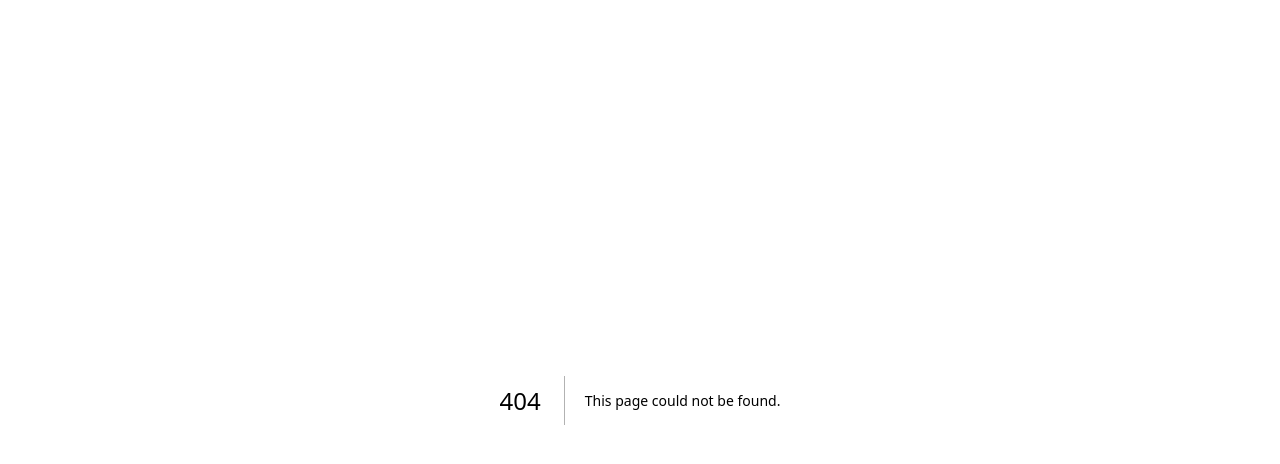
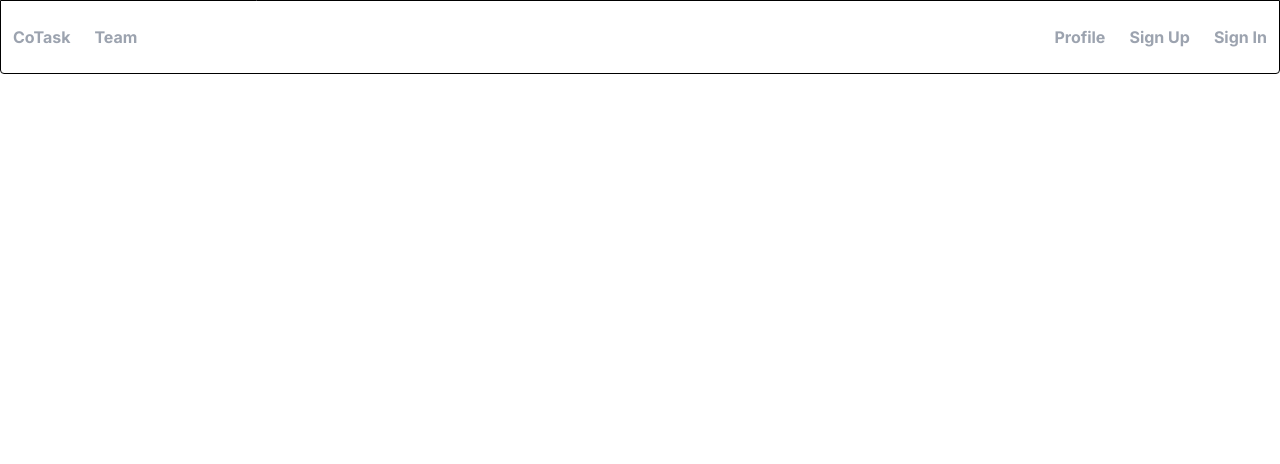
Before and after one commit to Jamiezoomies/cotask, a Next.js app: page /home in a window 1280 px wide. Before the commit this address had no page. Shown: the top 464 px of the page. Built offline with nearby package versions, Linux system fonts and the light colour scheme.

Commit message:
Added simple navbar
Added a navbar component to most pages as well as new /home page.
Navbar position is currently fixed, but could be made sticky when we have pages with scrolling.

```diff
--- /dev/null
+++ b/src/app/components/navbar.js
@@ -0,0 +1,39 @@
+import React from "react";
+import Link from "next/link";
+
+function Navbar() {
+    return (
+        //"flex items-center sticky top-0 self-center mx-0 py-6 bg-transparent backdrop-blur rounded-b border border-black"
+        <div className="flex items-center fixed w-screen top-0 self-center mx-0 py-6 bg-transparent backdrop-blur rounded-b border border-black">
+            <Link href="/home">
+                <p className="block text-center text-gray-400 text-md font-bold px-3">
+                    CoTask
+                </p>
+            </Link>
+
+            {/*Left Side*/}
+            {[
+                ['Team', '/team'],
+            ].map(([title, url]) => (
+                <Link href={url}>
+                    <p className="block text-center text-gray-400 hover:text-blue-400 text-md font-bold px-3">{title}</p>
+                </Link>
+            ))}
+
+            <div className="flex-1 grow-1"> </div>
+
+            {/*Right Side*/}
+            {[
+                ['Profile', '/userprofile'],
+                ['Sign Up', '/signup'],
+                ['Sign In', '/signin'],
+            ].map(([title, url]) => (
+                <Link href={url}>
+                    <p className="block text-center text-gray-400 hover:text-blue-400 text-md font-bold px-3">{title}</p>
+                </Link>
+            ))}
+        </div>
+    )
+}
+
+export default Navbar;
--- /dev/null
+++ b/src/app/home/page.js
@@ -0,0 +1,10 @@
+import Navbar from "../components/navbar";
+import React from "react";
+
+export default function Home() {
+    return(
+        <>
+            <Navbar/>
+        </>
+    )
+}
--- a/src/app/signin/page.js
+++ b/src/app/signin/page.js
@@ -1,5 +1,6 @@
 import SigninForm from "../components/signin-form"
 import { redirectAuthorized } from "../utils/actions";
+import Navbar from "../components/navbar";
 
 export default async function SignIn() {
     const user = await redirectAuthorized('/home')
@@ -7,6 +8,7 @@ export default async function SignIn() {
     return (
         <>
             <SigninForm/>
+            <Navbar/>
         </>
     )
 }
--- a/src/app/signup/page.js
+++ b/src/app/signup/page.js
@@ -1,5 +1,6 @@
 import SignupForm from "../components/signup-form"
 import { redirectAuthorized } from "../utils/actions";
+import Navbar from "../components/navbar";
 
 export default async function SignUp() {
   const user = await redirectAuthorized('/home')
@@ -7,6 +8,7 @@ export default async function SignUp() {
   return (
     <>
       <SignupForm/>
+      <Navbar/>
     </>
   )
 }
--- a/src/app/team/page.js
+++ b/src/app/team/page.js
@@ -9,7 +9,7 @@ export default function Team() {
           <li>Tae Hwan Kim</li>
           <li>Jon Paino</li>
           <li>Michael Ward</li>
-          <li></li>
+          <li>Justin Morgan</li>
           <li></li>
           <li></li>
         </ul>
--- a/src/app/userprofile/page.js
+++ b/src/app/userprofile/page.js
@@ -1,9 +1,12 @@
 import UserProfile from "../components/userprofile"
+import Navbar from "../components/navbar";
 
 export default function UserProf() {
     return(
         <>
+
             <UserProfile uid="1234" />
+            <Navbar></Navbar>
         </>
     )
 }
```
